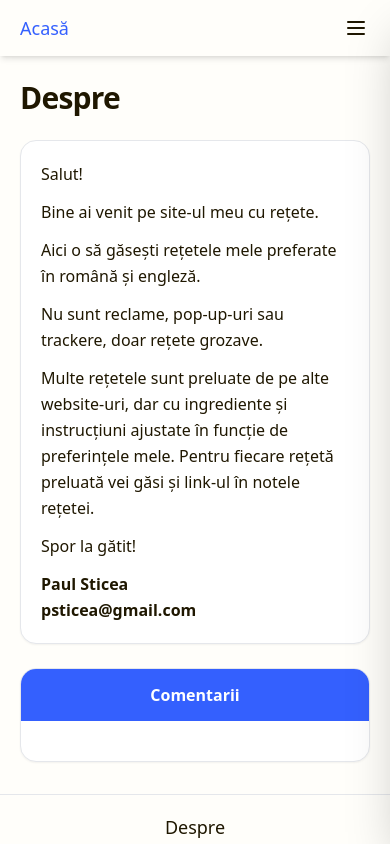
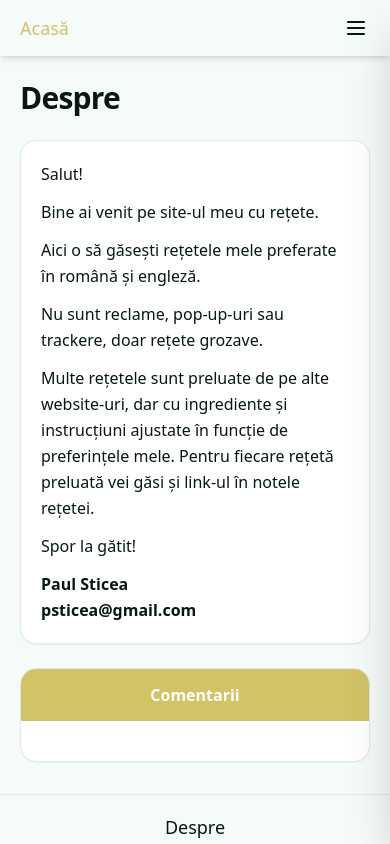
Before and after one commit to psticea/cookingbook, a React (Vite) app: page /cookingbook/about in a window 390 px wide. Shown: the top 844 px of the page. Built offline with nearby package versions, Linux system fonts and the light colour scheme.

Commit message:
Update color palette, fix instruction text size, and make card full-width on mobile
Co-authored-by: psticea <841307+psticea@users.noreply.github.com>

```diff
--- a/src/components/InstructionList.tsx
+++ b/src/components/InstructionList.tsx
@@ -21,7 +21,7 @@ export const InstructionList: React.FC<InstructionListProps> = ({ instructions }
         {instructions[language].map((instruction, index) => (
           <li
             key={index}
-            className="flex gap-2 text-base text-text-main-light dark:text-text-main-dark"
+            className="flex gap-2 text-lg text-text-main-light dark:text-text-main-dark"
           >
             <span className="flex-shrink-0 w-6 h-6 flex items-center justify-center rounded-full bg-accent-light dark:bg-accent-dark text-white font-bold text-xs">
               {index + 1}
--- a/src/index.css
+++ b/src/index.css
@@ -31,22 +31,22 @@ input[type="checkbox"].ingredient-checkbox {
   height: 20px;
   border-radius: 5px;
   border: 2px solid #d1d5db;
-  accent-color: #3460fe;
+  accent-color: #d1c366;
   cursor: pointer;
   flex-shrink: 0;
 }
 
 .dark input[type="checkbox"].ingredient-checkbox {
   border-color: #52525b;
-  accent-color: #012dcb;
+  accent-color: #998b2e;
 }
 
 input[type="checkbox"].ingredient-checkbox:checked {
-  background-color: #3460fe;
-  border-color: #3460fe;
+  background-color: #d1c366;
+  border-color: #d1c366;
 }
 
 .dark input[type="checkbox"].ingredient-checkbox:checked {
-  background-color: #012dcb;
-  border-color: #012dcb;
+  background-color: #998b2e;
+  border-color: #998b2e;
 }
--- a/src/pages/RecipePage.tsx
+++ b/src/pages/RecipePage.tsx
@@ -214,7 +214,7 @@ const RecipePage: React.FC = () => {
           </div>
 
           {/* Tabbed Card - Ingredients / Instructions */}
-          <div className="border border-gray-200 dark:border-zinc-700 rounded-2xl overflow-hidden bg-white dark:bg-zinc-900 shadow-sm">
+          <div className="-mx-5 sm:mx-0 rounded-none sm:rounded-2xl border border-gray-200 dark:border-zinc-700 overflow-hidden bg-white dark:bg-zinc-900 shadow-sm">
             {/* Tab Buttons */}
             <div className="flex">
               <button
--- a/tailwind.config.ts
+++ b/tailwind.config.ts
@@ -10,24 +10,24 @@ export default {
     extend: {
       colors: {
         primary: {
-          light: '#fecc06',
-          dark: '#f9c701',
+          light: '#4ac994',
+          dark: '#36b580',
         },
         secondary: {
-          light: '#7af8ff',
-          dark: '#007e85',
+          light: '#e198ac',
+          dark: '#671e31',
         },
         accent: {
-          light: '#3460fe',
-          dark: '#012dcb',
+          light: '#d1c366',
+          dark: '#998b2e',
         },
         surface: {
-          light: '#fffefa',
-          dark: '#050400',
+          light: '#f4fbf9',
+          dark: '#040b09',
         },
         'text-main': {
-          light: '#1f1700',
-          dark: '#fff7e0',
+          light: '#071811',
+          dark: '#e7f8f1',
         },
       },
       borderRadius: {
```
